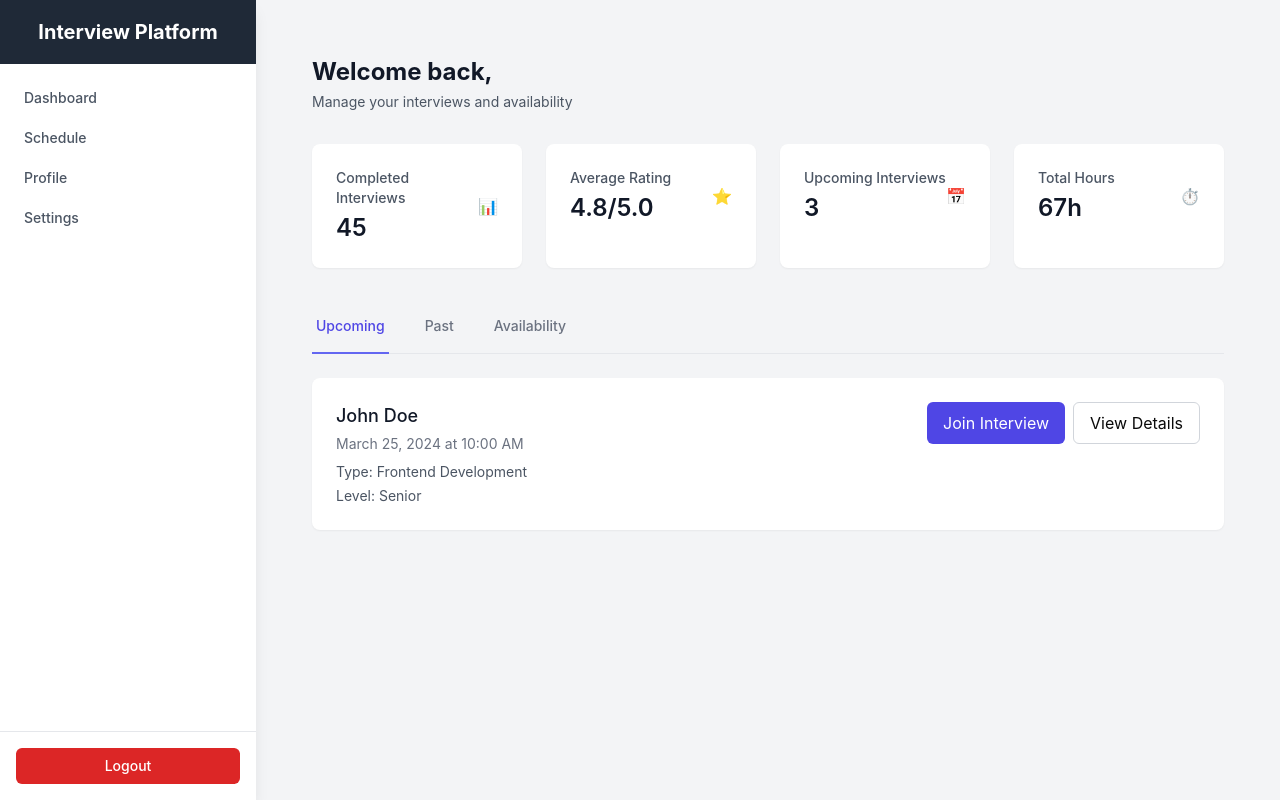
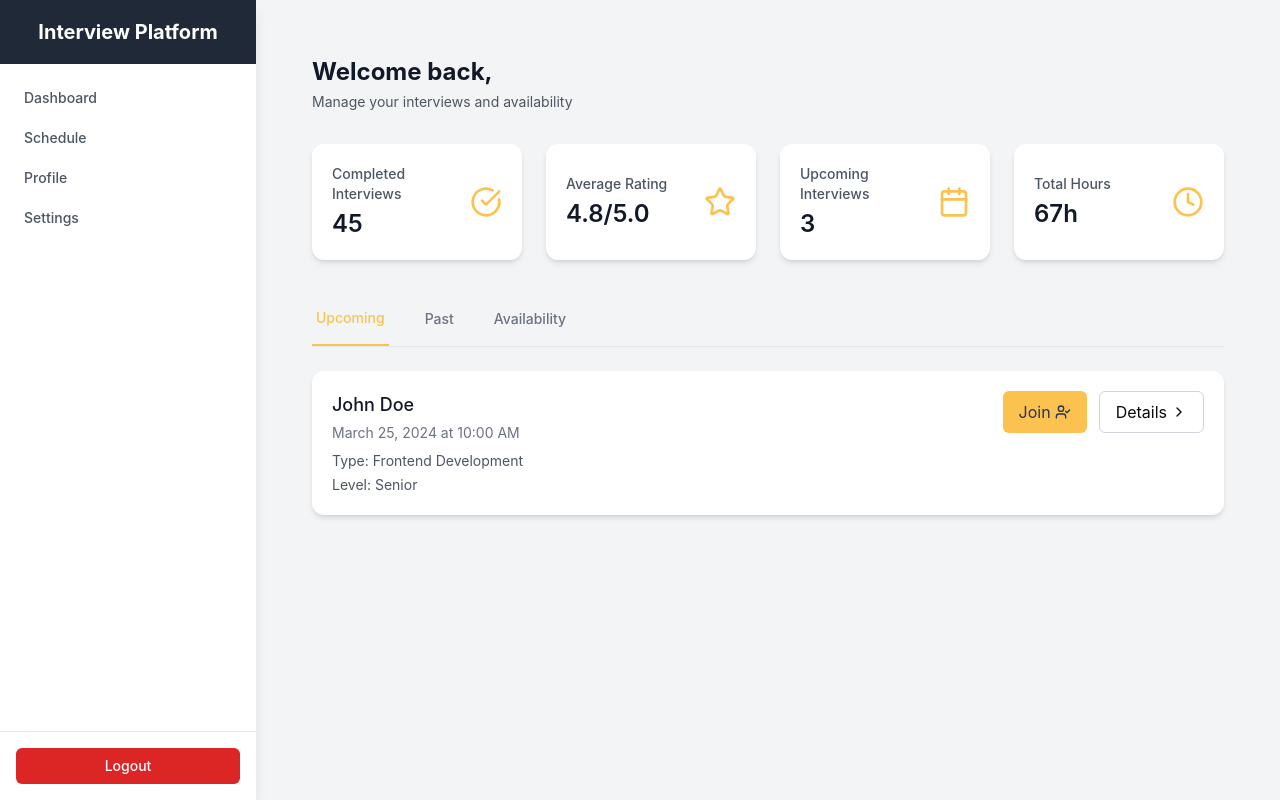
Before and after one commit to Ganeshshit/interviewpage, a React (Vite) app: page /interviewer/dashboard in a window 1280 px wide. Built offline with nearby package versions, Linux system fonts and the light colour scheme.

Commit message:
Refactor InterviewerDashboardPage.jsx to enhance UI components, update interview statistics, and improve tab navigation. Added icons for stats and adjusted styles for better visual consistency.

```diff
--- a/src/pages/InterviewerDashboardPage.jsx
+++ b/src/pages/InterviewerDashboardPage.jsx
@@ -1,22 +1,28 @@
-import React, { useState, useEffect } from 'react';
-import { useAuth } from '../context/AuthContext';
-import DashboardLayout from '../components/DashboardLayout';
+import React, { useState, useEffect } from "react";
+import { useAuth } from "../context/AuthContext";
+import DashboardLayout from "../components/DashboardLayout";
+import {
+  Calendar,
+  Star,
+  Clock,
+  CheckCircle,
+  UserCheck,
+  ChevronRight,
+} from "lucide-react";
 
 const InterviewerDashboardPage = () => {
   const { user } = useAuth();
-  const [activeTab, setActiveTab] = useState('upcoming');
+  const [activeTab, setActiveTab] = useState("upcoming");
   const [interviews, setInterviews] = useState([]);
-  const [availability, setAvailability] = useState([]);
   const [stats, setStats] = useState({
-    completedInterviews: 0,
-    averageRating: 0,
-    upcomingInterviews: 0,
-    totalHours: 0
+    completedInterviews: 45,
+    averageRating: 4.8,
+    upcomingInterviews: 3,
+    totalHours: 67,
   });
 
-  // Mock data - Replace with actual API calls
   useEffect(() => {
-    // Fetch interviews, availability, and stats
+    // Mock Data
     setInterviews([
       {
         id: 1,
@@ -24,47 +30,38 @@ const InterviewerDashboardPage = () => {
         date: "2024-03-25T10:00:00",
         type: "Frontend Development",
         level: "Senior",
-        status: "scheduled"
+        status: "scheduled",
       },
-      // Add more mock interviews...
     ]);
-
-    setStats({
-      completedInterviews: 45,
-      averageRating: 4.8,
-      upcomingInterviews: 3,
-      totalHours: 67
-    });
   }, []);
 
   const formatDate = (dateString) => {
     const date = new Date(dateString);
-    return date.toLocaleString('en-US', {
-      year: 'numeric',
-      month: 'long',
-      day: 'numeric',
-      hour: '2-digit',
-      minute: '2-digit'
+    return date.toLocaleString("en-US", {
+      year: "numeric",
+      month: "long",
+      day: "numeric",
+      hour: "2-digit",
+      minute: "2-digit",
     });
   };
 
   const StatCard = ({ title, value, icon }) => (
-    <div className="bg-white dark:bg-gray-800 rounded-lg p-6 shadow-sm">
-      <div className="flex items-center justify-between">
+    <div className="bg-white dark:bg-[#29354d] rounded-xl p-5 shadow-md flex items-center justify-between">
       <div>
-          <p className="text-sm font-medium text-gray-600 dark:text-gray-400">{title}</p>
-          <p className="text-2xl font-semibold text-gray-900 dark:text-white mt-1">{value}</p>
+        <p className="text-sm font-medium text-gray-600 dark:text-gray-300">
+          {title}
+        </p>
+        <p className="text-2xl font-semibold text-gray-900 dark:text-white mt-1">
+          {value}
+        </p>
       </div>
-        <div className="text-indigo-600 dark:text-indigo-400">
-          {icon}
-        </div>
-      </div>
+      <div className="text-[#fcc250]">{icon}</div>
     </div>
   );
 
   const InterviewCard = ({ interview }) => (
-    <div className="bg-white dark:bg-gray-800 rounded-lg p-6 shadow-sm mb-4">
-      <div className="flex justify-between items-start">
+    <div className="bg-white dark:bg-[#29354d] rounded-xl p-5 shadow-md flex justify-between items-start">
       <div>
         <h3 className="text-lg font-medium text-gray-900 dark:text-white">
           {interview.candidateName}
@@ -81,79 +78,21 @@ const InterviewerDashboardPage = () => {
           </p>
         </div>
       </div>
-        <div className="flex space-x-2">
-          <button className="px-4 py-2 bg-indigo-600 text-white rounded-md hover:bg-indigo-700 focus:outline-none focus:ring-2 focus:ring-indigo-500 focus:ring-offset-2">
-            Join Interview
+      <div className="flex space-x-3">
+        <button className="flex items-center gap-1 px-4 py-2 bg-[#fcc250] text-[#29354d] rounded-md hover:bg-[#ffbb33] focus:outline-none transition">
+          Join <UserCheck size={16} />
         </button>
-          <button className="px-4 py-2 border border-gray-300 dark:border-gray-600 rounded-md hover:bg-gray-50 dark:hover:bg-gray-700 focus:outline-none focus:ring-2 focus:ring-indigo-500 focus:ring-offset-2">
-            View Details
+        <button className="flex items-center gap-1 px-4 py-2 border border-gray-300 dark:border-gray-600 rounded-md hover:bg-gray-50 dark:hover:bg-gray-700 focus:outline-none transition">
+          Details <ChevronRight size={16} />
         </button>
       </div>
-      </div>
-    </div>
-  );
-
-  const AvailabilityCalendar = () => (
-    <div className="bg-white dark:bg-gray-800 rounded-lg p-6 shadow-sm">
-      <h3 className="text-lg font-medium text-gray-900 dark:text-white mb-4">
-        Manage Availability
-      </h3>
-      {/* Add calendar component here */}
-      <div className="grid grid-cols-7 gap-2">
-        {/* Calendar implementation */}
-      </div>
-      <button className="mt-4 px-4 py-2 bg-indigo-600 text-white rounded-md hover:bg-indigo-700 focus:outline-none focus:ring-2 focus:ring-indigo-500 focus:ring-offset-2">
-        Update Availability
-      </button>
-    </div>
-  );
-
-  const ExpertiseSettings = () => (
-    <div className="bg-white dark:bg-gray-800 rounded-lg p-6 shadow-sm mt-6">
-      <h3 className="text-lg font-medium text-gray-900 dark:text-white mb-4">
-        Areas of Expertise
-      </h3>
-      <div className="space-y-4">
-        <div>
-          <label className="block text-sm font-medium text-gray-700 dark:text-gray-300">
-            Programming Languages
-          </label>
-          <select multiple className="mt-1 block w-full rounded-md border-gray-300 dark:border-gray-600 shadow-sm focus:border-indigo-500 focus:ring-indigo-500">
-            <option>JavaScript</option>
-            <option>Python</option>
-            <option>Java</option>
-            <option>C++</option>
-          </select>
-        </div>
-        <div>
-          <label className="block text-sm font-medium text-gray-700 dark:text-gray-300">
-            Interview Levels
-          </label>
-          <div className="mt-2 space-y-2">
-            <label className="inline-flex items-center">
-              <input type="checkbox" className="rounded border-gray-300 text-indigo-600 shadow-sm focus:border-indigo-500 focus:ring-indigo-500" />
-              <span className="ml-2">Entry Level</span>
-            </label>
-            <label className="inline-flex items-center">
-              <input type="checkbox" className="rounded border-gray-300 text-indigo-600 shadow-sm focus:border-indigo-500 focus:ring-indigo-500" />
-              <span className="ml-2">Mid Level</span>
-            </label>
-            <label className="inline-flex items-center">
-              <input type="checkbox" className="rounded border-gray-300 text-indigo-600 shadow-sm focus:border-indigo-500 focus:ring-indigo-500" />
-              <span className="ml-2">Senior Level</span>
-            </label>
-          </div>
-        </div>
-      </div>
-      <button className="mt-4 px-4 py-2 bg-indigo-600 text-white rounded-md hover:bg-indigo-700 focus:outline-none focus:ring-2 focus:ring-indigo-500 focus:ring-offset-2">
-        Save Preferences
-      </button>
     </div>
   );
 
   return (
     <DashboardLayout>
       <div className="max-w-7xl mx-auto px-4 sm:px-6 lg:px-8 py-8">
+        {/* Header */}
         <div className="mb-8">
           <h1 className="text-2xl font-bold text-gray-900 dark:text-white">
             Welcome back, {user?.name}
@@ -163,42 +102,42 @@ const InterviewerDashboardPage = () => {
           </p>
         </div>
 
-        {/* Statistics */}
+        {/* Stats */}
         <div className="grid grid-cols-1 md:grid-cols-2 lg:grid-cols-4 gap-6 mb-8">
           <StatCard
             title="Completed Interviews"
             value={stats.completedInterviews}
-            icon={<span>📊</span>}
+            icon={<CheckCircle size={32} />}
           />
           <StatCard
             title="Average Rating"
             value={`${stats.averageRating}/5.0`}
-            icon={<span>⭐</span>}
+            icon={<Star size={32} />}
           />
           <StatCard
             title="Upcoming Interviews"
             value={stats.upcomingInterviews}
-            icon={<span>📅</span>}
+            icon={<Calendar size={32} />}
           />
           <StatCard
             title="Total Hours"
             value={`${stats.totalHours}h`}
-            icon={<span>⏱️</span>}
+            icon={<Clock size={32} />}
           />
         </div>
 
         {/* Tabs */}
         <div className="border-b border-gray-200 dark:border-gray-700 mb-6">
-          <nav className="-mb-px flex space-x-8">
-            {['upcoming', 'past', 'availability'].map((tab) => (
+          <nav className="flex space-x-8">
+            {["upcoming", "past", "availability"].map((tab) => (
               <button
                 key={tab}
                 onClick={() => setActiveTab(tab)}
                 className={`${
                   activeTab === tab
-                    ? 'border-indigo-500 text-indigo-600 dark:text-indigo-400'
-                    : 'border-transparent text-gray-500 hover:text-gray-700 hover:border-gray-300 dark:text-gray-400 dark:hover:text-gray-300'
-                } whitespace-nowrap py-4 px-1 border-b-2 font-medium text-sm capitalize`}
+                    ? "border-b-2 border-[#fcc250] text-[#fcc250]"
+                    : "text-gray-500 hover:text-gray-700 dark:text-gray-400"
+                } whitespace-nowrap py-4 px-1 font-medium text-sm capitalize`}
               >
                 {tab}
               </button>
@@ -206,25 +145,35 @@ const InterviewerDashboardPage = () => {
           </nav>
         </div>
 
-        {/* Content based on active tab */}
-        {activeTab === 'upcoming' && (
-          <div className="space-y-6">
+        {/* Tab Content */}
+        {activeTab === "upcoming" && (
+          <div className="space-y-4">
             {interviews.map((interview) => (
               <InterviewCard key={interview.id} interview={interview} />
             ))}
           </div>
         )}
 
-        {activeTab === 'past' && (
-          <div className="space-y-6">
-            {/* Past interviews list */}
+        {activeTab === "past" && (
+          <div className="space-y-4">
+            {/* Past interviews */}
+            <p className="text-sm text-gray-500">
+              No past interviews available.
+            </p>
           </div>
         )}
 
-        {activeTab === 'availability' && (
-          <div className="grid grid-cols-1 lg:grid-cols-2 gap-6">
-            <AvailabilityCalendar />
-            <ExpertiseSettings />
+        {activeTab === "availability" && (
+          <div className="space-y-4">
+            {/* Availability */}
+            <div className="bg-white dark:bg-[#29354d] rounded-xl p-5 shadow-md">
+              <h3 className="text-lg font-medium text-gray-900 dark:text-white mb-2">
+                Manage Availability
+              </h3>
+              <button className="px-4 py-2 bg-[#fcc250] text-[#29354d] rounded-md hover:bg-[#ffbb33]">
+                Update Availability
+              </button>
+            </div>
           </div>
         )}
       </div>
```
Lines whose indentation alone changed are shown as unchanged.
